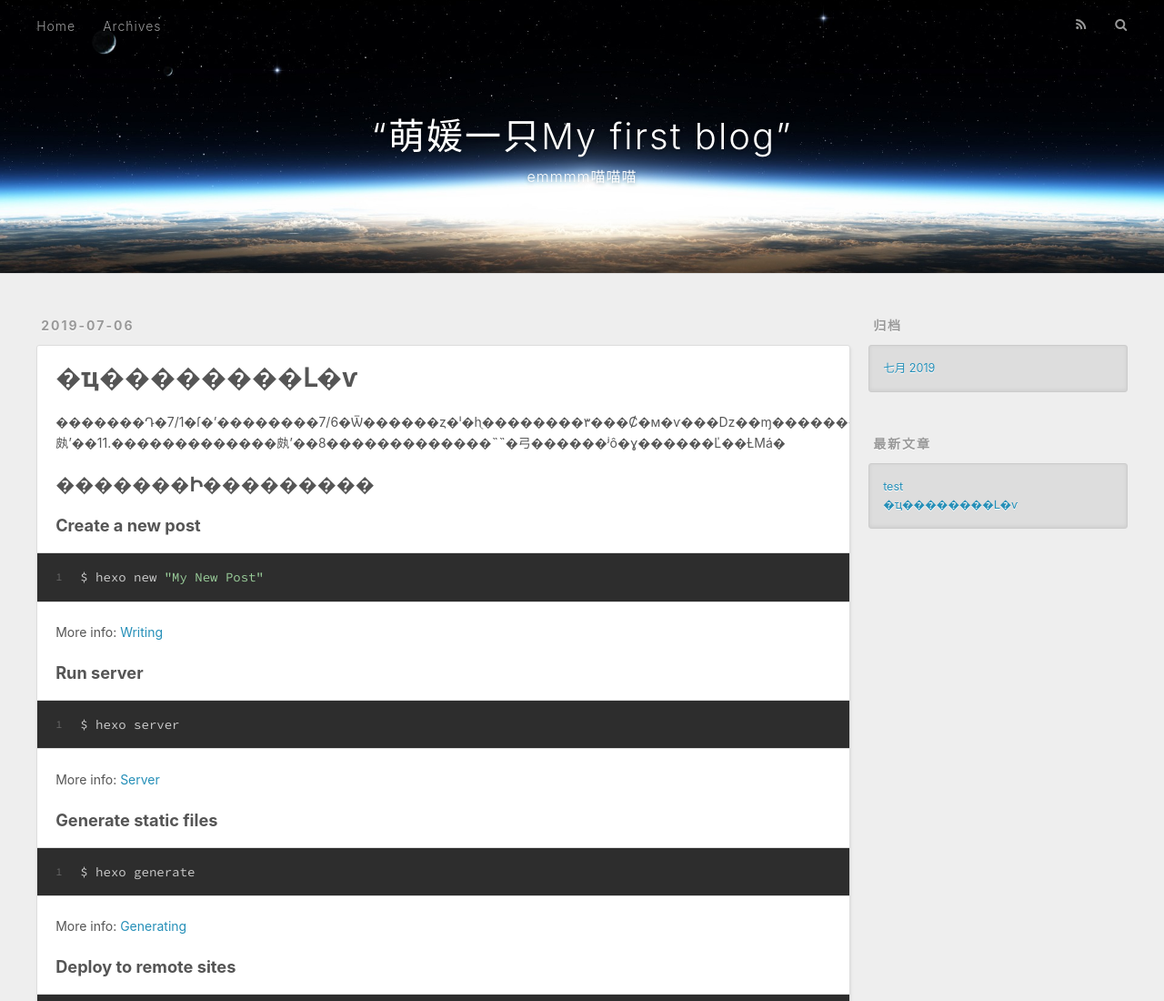
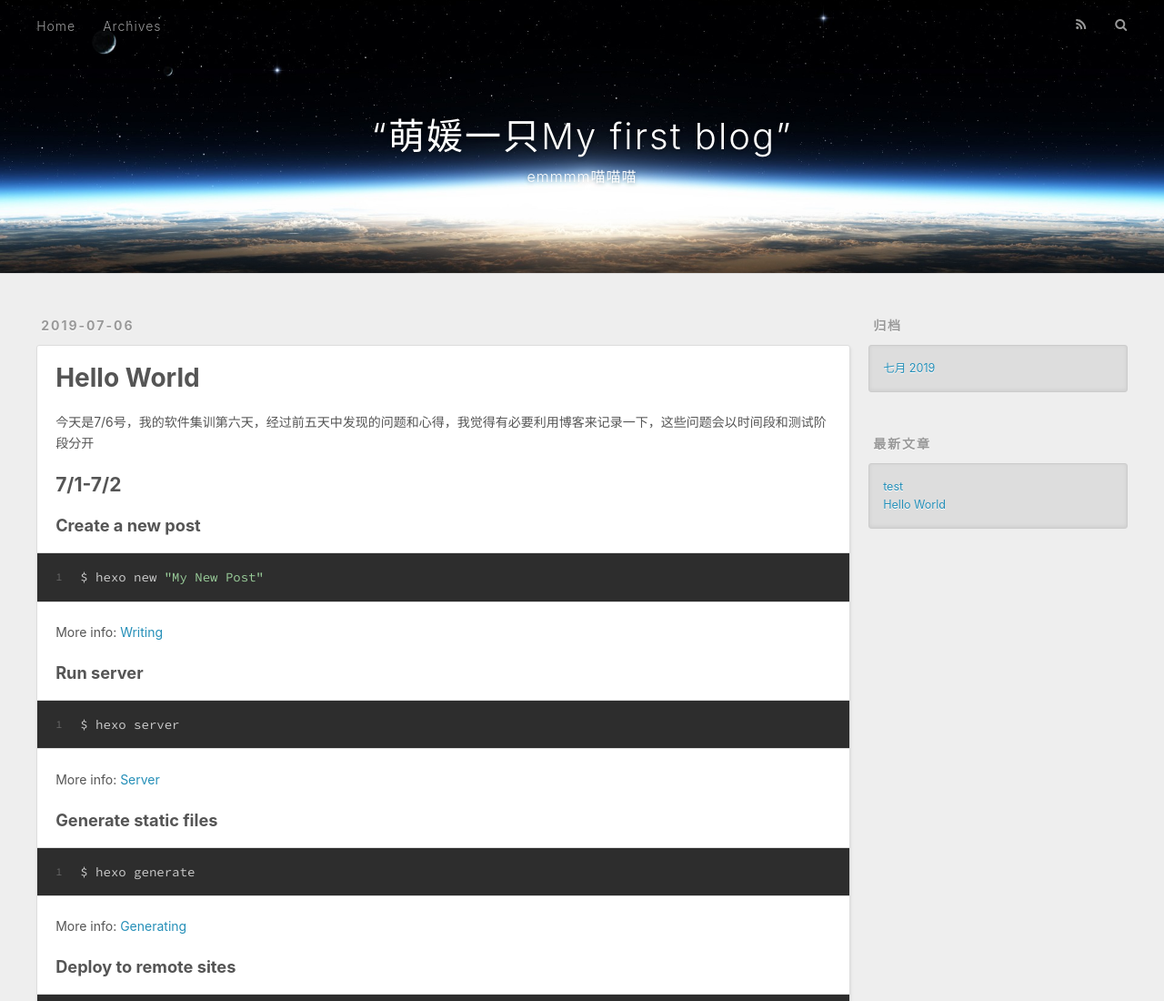
Before and after one commit to D0515G/D0515G.github.io, a plain HTML site: page 2019/07/06/hello-world/index.html in a window 1280 px wide. Shown: the top 1100 px of the page at 91% size. Drawn offline with nearby package versions, Linux system fonts and the light colour scheme.

Commit message:
Site updated: 2019-07-06 17:13:18

```diff
--- a/2019/07/06/hello-world/index.html
+++ b/2019/07/06/hello-world/index.html
@@ -5,19 +5,19 @@
 
 
 
-  <title>�ҵ��������Լ�ѵ | “萌媛一只My first blog”</title>
+  <title>Hello World | “萌媛一只My first blog”</title>
   <meta name="viewport" content="width=device-width, initial-scale=1, maximum-scale=1">
-  <meta name="description" content="�������Դ�7/1�ſ�ʼ��������7/6�Ѿ������ȥ�ˡ�һֻ��������٣���Ȼ�м�ѵ���ǲ��ɱ������������������10�㿪ʼ��11.�������������㿪ʼ��8�������������˵˵�⼸������ʲô�ɣ������Ľ��ȽϺá� �������Ի���������Create a new post1$ hexo new &quot;M">
+  <meta name="description" content="今天是7/6号，我的软件集训第六天，经过前五天中发现的问题和心得，我觉得有必要利用博客来记录一下，这些问题会以时间段和测试阶段分开 7/1-7/2Create a new post1$ hexo new &quot;My New Post&quot;  More info: Writing Run server1$ hexo server  More info: Server Generate static file">
 <meta property="og:type" content="article">
-<meta property="og:title" content="�ҵ��������Լ�ѵ">
+<meta property="og:title" content="Hello World">
 <meta property="og:url" content="http://d0515g.github.io/2019/07/06/hello-world/index.html">
 <meta property="og:site_name" content="“萌媛一只My first blog”">
-<meta property="og:description" content="�������Դ�7/1�ſ�ʼ��������7/6�Ѿ������ȥ�ˡ�һֻ��������٣���Ȼ�м�ѵ���ǲ��ɱ������������������10�㿪ʼ��11.�������������㿪ʼ��8�������������˵˵�⼸������ʲô�ɣ������Ľ��ȽϺá� �������Ի���������Create a new post1$ hexo new &quot;M">
+<meta property="og:description" content="今天是7/6号，我的软件集训第六天，经过前五天中发现的问题和心得，我觉得有必要利用博客来记录一下，这些问题会以时间段和测试阶段分开 7/1-7/2Create a new post1$ hexo new &quot;My New Post&quot;  More info: Writing Run server1$ hexo server  More info: Server Generate static file">
 <meta property="og:locale" content="zh-CN">
-<meta property="og:updated_time" content="2019-07-06T08:58:31.945Z">
+<meta property="og:updated_time" content="2019-07-06T09:12:53.520Z">
 <meta name="twitter:card" content="summary">
-<meta name="twitter:title" content="�ҵ��������Լ�ѵ">
-<meta name="twitter:description" content="�������Դ�7/1�ſ�ʼ��������7/6�Ѿ������ȥ�ˡ�һֻ��������٣���Ȼ�м�ѵ���ǲ��ɱ������������������10�㿪ʼ��11.�������������㿪ʼ��8�������������˵˵�⼸������ʲô�ɣ������Ľ��ȽϺá� �������Ի���������Create a new post1$ hexo new &quot;M">
+<meta name="twitter:title" content="Hello World">
+<meta name="twitter:description" content="今天是7/6号，我的软件集训第六天，经过前五天中发现的问题和心得，我觉得有必要利用博客来记录一下，这些问题会以时间段和测试阶段分开 7/1-7/2Create a new post1$ hexo new &quot;My New Post&quot;  More info: Writing Run server1$ hexo server  More info: Server Generate static file">
 
     <link rel="alternate" href="/atom.xml" title="“萌媛一只My first blog”" type="application/atom+xml">
 
@@ -82,7 +82,7 @@
 
 
     <h1 class="article-title" itemprop="name">
-      �ҵ��������Լ�ѵ
+      Hello World
     </h1>
 
 
@@ -90,8 +90,8 @@
 
     <div class="article-entry" itemprop="articleBody">
 
-        <p>�������Դ�7/1�ſ�ʼ��������7/6�Ѿ������ȥ�ˡ�һֻ��������٣���Ȼ�м�ѵ���ǲ��ɱ������������������10�㿪ʼ��11.�������������㿪ʼ��8�������������˵˵�⼸������ʲô�ɣ������Ľ��ȽϺá�</p>
-<h2 id="�������Ի���������"><a href="#�������Ի���������" class="headerlink" title="�������Ի���������"></a>�������Ի���������</h2><h3 id="Create-a-new-post"><a href="#Create-a-new-post" class="headerlink" title="Create a new post"></a>Create a new post</h3><figure class="highlight bash"><table><tr><td class="gutter"><pre><span class="line">1</span><br></pre></td><td class="code"><pre><span class="line">$ hexo new <span class="string">"My New Post"</span></span><br></pre></td></tr></table></figure>
+        <p>今天是7/6号，我的软件集训第六天，经过前五天中发现的问题和心得，我觉得有必要利用博客来记录一下，这些问题会以时间段和测试阶段分开</p>
+<h2 id="7-1-7-2"><a href="#7-1-7-2" class="headerlink" title="7/1-7/2"></a>7/1-7/2</h2><h3 id="Create-a-new-post"><a href="#Create-a-new-post" class="headerlink" title="Create a new post"></a>Create a new post</h3><figure class="highlight bash"><table><tr><td class="gutter"><pre><span class="line">1</span><br></pre></td><td class="code"><pre><span class="line">$ hexo new <span class="string">"My New Post"</span></span><br></pre></td></tr></table></figure>
 
 <p>More info: <a href="https://hexo.io/docs/writing.html" target="_blank" rel="noopener">Writing</a></p>
 <h3 id="Run-server"><a href="#Run-server" class="headerlink" title="Run server"></a>Run server</h3><figure class="highlight bash"><table><tr><td class="gutter"><pre><span class="line">1</span><br></pre></td><td class="code"><pre><span class="line">$ hexo server</span><br></pre></td></tr></table></figure>
@@ -107,7 +107,7 @@
 
     </div>
     <footer class="article-footer">
-      <a data-url="http://d0515g.github.io/2019/07/06/hello-world/" data-id="cjxraq77500001kuwvjf875jo" class="article-share-link">Share</a>
+      <a data-url="http://d0515g.github.io/2019/07/06/hello-world/" data-id="cjxraudr100001kuwvljnc6qj" class="article-share-link">Share</a>
 
 
     </footer>
@@ -164,7 +164,7 @@
           </li>
 
           <li>
-            <a href="/2019/07/06/hello-world/">�ҵ��������Լ�ѵ</a>
+            <a href="/2019/07/06/hello-world/">Hello World</a>
           </li>
 
       </ul>
```
Also changed, not shown: 2019/07/06/test/index.html (+3 -3 lines), archives/2019/07/index.html (+2 -2 lines), archives/2019/index.html (+2 -2 lines), archives/index.html (+2 -2 lines), index.html (+6 -6 lines).
